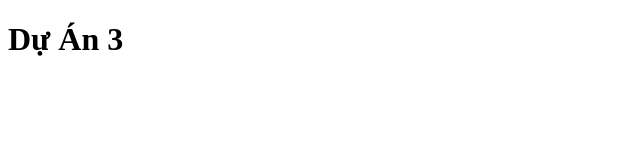
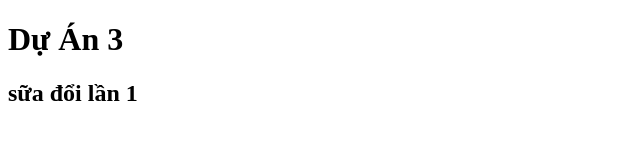
Before and after one commit to quochuy2106/duan3, a plain HTML site: page index.html in a window 1280 px wide. Shown: the whole page, without its empty margins (0-640 px from the left). Drawn offline with Linux system fonts and the light colour scheme.

Commit message:
sửa đổi lần 1

```diff
--- a/index.html
+++ b/index.html
@@ -7,5 +7,6 @@
   </head>
   <body>
     <h1>Dự Án 3</h1>
+    <h2>sữa đổi lần 1</h2>
   </body>
 </html>
```
